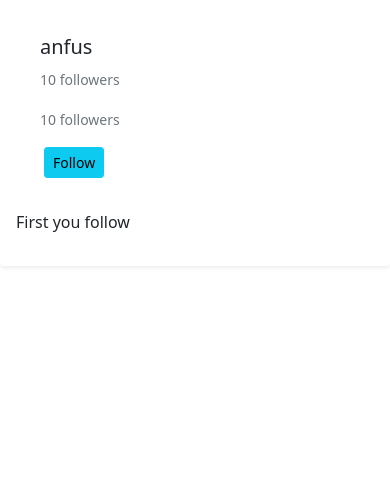
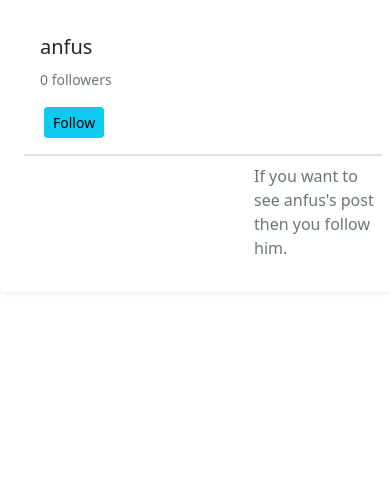
Before and after one commit to AthifSaheer/maverixpro-machine-test, a Django app: page /profile/view/4/ in a window 390 px wide. Shown: the part 293-793 px from the top of the page. Run offline with Django 3.2, Linux system fonts and the light colour scheme; a user stored in the database is signed in; data comes from the database, SQL or seed files in the repository; both versions use the stored data as it was after the commit; some libraries are stand-ins or nearby versions.

Commit message:
style and bug fixed

```diff
--- a/app/models.py
+++ b/app/models.py
@@ -33,8 +33,6 @@ class Follow(models.Model):
     requested_user = models.ForeignKey(User, on_delete=models.CASCADE, related_name="requested_user")
     given_user = models.ForeignKey(User, on_delete=models.CASCADE, related_name="given_user")
     status = models.CharField(max_length=40, choices=status, default="requested")
-    # accepted = models.BooleanField(default=False)
-    # rejected = models.BooleanField(default=False)
     timestamp = models.DateTimeField(auto_now_add=True)
 
     def __str__(self):
--- a/app/urls.py
+++ b/app/urls.py
@@ -1,11 +1,15 @@
+# from django.contrib.auth import views as auth_views
 from django.urls import path
 from . import views
+
 
 urlpatterns = [
     path('', views.home, name='home'),
     path('login/', views.login, name='login'),
+    # path('login/', auth_views.LoginView.as_view(), name='login'),
     path('register/', views.register, name='register'),
     path('logout/', views.logout, name='logout'),
+
 
     path('profile/view/<int:id>/', views.profile_view, name='profile_view'),
 
--- a/app/views.py
+++ b/app/views.py
@@ -2,22 +2,25 @@ from django.shortcuts import render, redirect
 from django.contrib.auth import authenticate, login as auth_login, logout as auth_logout
 from django.contrib.auth.decorators import login_required
 from django.contrib.auth.models import User
-from django.contrib.auth.hashers import make_password
 from .models import *
 from .forms import *
 
 def home(request):
     try:
-        user = User.objects.all()
+        user = User.objects.filter(is_staff=False)
         follow = Follow.objects.filter(given_user=request.user, status="requested")
-        print("-----follow--", follow)
+        follow_count = Follow.objects.filter(given_user=request.user, status="accepted").count()
+
         context = {
             'users': user,
             'followers': follow,
+            'follow_count': follow_count,
         }
     except:
-        print("this is workng------------------")
-        context = {}
+        context = {
+            'users': user,
+            'follow_count': 0,
+        }
     return render(request, 'home.html', context)
 
 
@@ -28,20 +31,16 @@ def login(request):
 
     if request.method == 'POST':
         username = request.POST.get('username')
-        password = request.POST.get('password')
-        # hashed_pwrod = make_password(password, "")
+        password = request.POST['password']
+
         try:
             usr = User.objects.get(username=username)
-            # if hashed_pwrod == usr.password:
-            #     print("pwrd success----", usr.password)
-            # else:
-            #     print("pwrd error----", usr.password)
-            #     print("pwrd error----", hashed_pwrod)
             auth_login(request, usr)
             return redirect('home')
         except User.DoesNotExist:
             error = 'Invalid creditials ! !'
             return render(request, 'login.html', {'error':error})
+
 
 def register(request):
     if request.method == 'GET':
@@ -76,15 +75,18 @@ def profile_view(request, id):
         form = UploadImageForm()
 
         try:
-            follow = Follow.objects.get(given_user=id)
+            follow = Follow.objects.get(requested_user=request.user, given_user=id)
+            follow_count = Follow.objects.filter(given_user=request.user, status="accepted").count()
         except Follow.DoesNotExist:
             follow = None
+            follow_count = 0
 
         context = {
             'user': user,
             'images': images,
             'form': form,
             'follow': follow,
+            'follow_count': follow_count,
         }
 
     if request.method == 'POST':
--- a/maverixpro/settings.py
+++ b/maverixpro/settings.py
@@ -133,3 +133,5 @@ MEDIA_ROOT = os.path.join(BASE_DIR, 'media')
 # https://docs.djangoproject.com/en/3.2/ref/settings/#default-auto-field
 
 DEFAULT_AUTO_FIELD = 'django.db.models.BigAutoField'
+
+LOGIN_REDIRECT_URL = '/'
--- a/templates/base.html
+++ b/templates/base.html
@@ -34,26 +34,7 @@
 
         <div class="collapse navbar-collapse" id="navbarSupportedContent">
             <ul class="navbar-nav me-auto mb-2 mb-lg-0">
-                <li class="nav-item">
-                    <a class="nav-link active" aria-current="page" href="#">Home</a>
-                </li>
-                <li class="nav-item">
-                    <a class="nav-link" href="#">Link</a>
-                </li>
-                <li class="nav-item dropdown">
-                    <a class="nav-link dropdown-toggle" href="#" id="navbarDropdown" role="button" data-bs-toggle="dropdown" aria-expanded="false">
-                    Dropdown
-                    </a>
-                    <ul class="dropdown-menu" aria-labelledby="navbarDropdown">
-                    <li><a class="dropdown-item" href="#">Action</a></li>
-                    <li><a class="dropdown-item" href="#">Another action</a></li>
-                    <li><hr class="dropdown-divider"></li>
-                    <li><a class="dropdown-item" href="#">Something else here</a></li>
-                    </ul>
-                </li>
-                <li class="nav-item">
-                    <a class="nav-link disabled" href="#" tabindex="-1" aria-disabled="true">Disabled</a>
-                </li>
+
             </ul>
             <div class="d-flex">
                 {% if request.user.is_authenticated %}
--- a/templates/home.html
+++ b/templates/home.html
@@ -40,7 +40,7 @@
                             <div class="col-md-8">
                                 <div class="card-body">
                                 <h5 class="card-title">{{ usr.username }}</h5>
-                                <p class="card-text"><small class="text-muted">10 followers</small></p>
+                                <p class="card-text"><small class="text-muted">{{ follow_count }} followers</small></p>
                                 </div>
                             </div>
                         </div>
@@ -49,7 +49,7 @@
             {% endfor %}
         </div>
 
-        <div class="col-md-3">
+        <div class="col-md-2 bg-light m-3">
             <h5 class="m-2 text-secondary">Follow requests:</h5>
 
             {% for follw in followers %}
--- a/templates/login.html
+++ b/templates/login.html
@@ -27,6 +27,7 @@
 
                     <button type="submit" class="btn btn-outline-info w-100 mt-3" onclick="loginBtn()">Submit</button>
                 </form>
+                <a href="{% url 'register' %}" >I've no account yet!</a>
             </div>
         </div>
     </div>
--- a/templates/profile_view.html
+++ b/templates/profile_view.html
@@ -5,7 +5,7 @@
 
     <div class="container mt-2 shadow-sm p-3 mb-5 bg-white rounded" style="display: flex; background-color: rgb(255, 255, 255); flex-wrap: wrap;">
 
-        <div class="m-2" style="min-width: 100%;">
+        <div class="m-2" style="min-width: 100%; border: none; border-bottom: 2px solid #e0e0e0;">
             <div class="row g-0">
                 <div class="col-md-2"></div>
                 <div class="col-md-3">
@@ -16,8 +16,7 @@
                     <div class="card-body">
                         <h5 class="title">{{ user.username }}</h5>
                         <div class="d-flex row">
-                            <p class="col-md-5"><small class="text-muted">10 followers</small></p>
-                            <p class="col-md-7"><small class="text-muted">10 followers</small></p>
+                            <p class="col-md-5"><small class="text-muted">{{follow_count}} followers</small></p>
                         </div>
 
                         {% if request.user.username == user.username %}
@@ -49,31 +48,38 @@
             </div>
         </div>
 
-        <hr>
 
-        <div class="row bg-prmary d-flex" style="flex-wrap: wrap;">
+        <div class="row bg-prmary d-flex">
             <div class="col-md-2"></div>
 
             {% if request.user.username == user.username %}
 
+                <div class="col-md-10">
+                    <div class="row" style="flex-wrap: wrap;">
                         {% for img in images %}
-                    <div class="col-md-3 mt-2">
+                            <div class="col-md-4 mt-2">
                                 <img style="width:270px; height:270px;" src="/media/{{img.image }}" alt="photo">
                             </div>
                         {% endfor %}
+                    </div>
+                </div>
 
             {% else %}
 
                 {% if follow.status == "accepted" %}
+                    <div class="col-md-10">
+                        <div class="row" style="flex-wrap: wrap;">
                             {% for img in images %}
-                        <div class="col-md-3 mt-2">
+                                <div class="col-md-4 mt-2">
                                     <img style="width:270px; height:270px;" src="/media/{{img.image }}" alt="photo">
                                 </div>
                             {% endfor %}
+                        </div>
+                    </div>
                 {% else %}
-                    <div class="col-md-12 mt-2">
-                        <p>First you follow</p>
-                    </div>
+                    <p class="text-secondary" style="padding-left: 250px;">If you want to see {{user.username}}'s post then you follow him.</p>
+                <!-- <div class="col-d-10">
+                </div> -->
                 {% endif %}
 
             {% endif %}
```
Also changed, not shown: templates/register.html (+8 -1 lines), db.sqlite3. Lines whose indentation alone changed are shown as unchanged.
